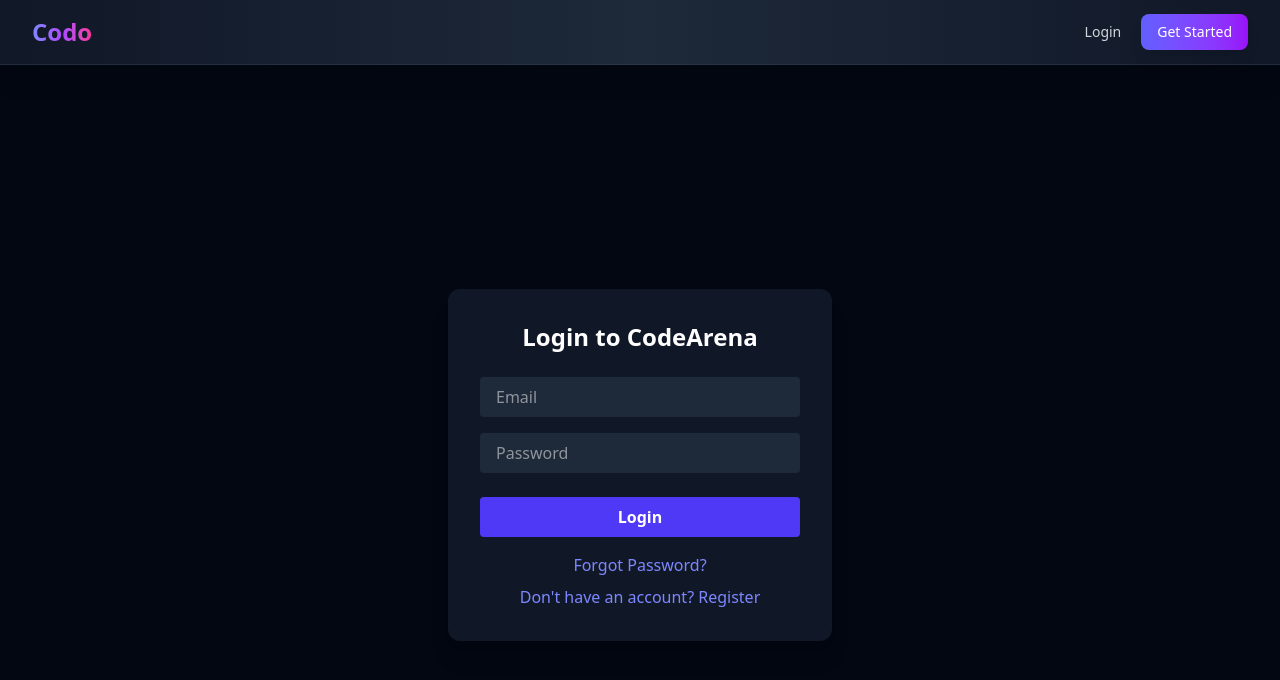
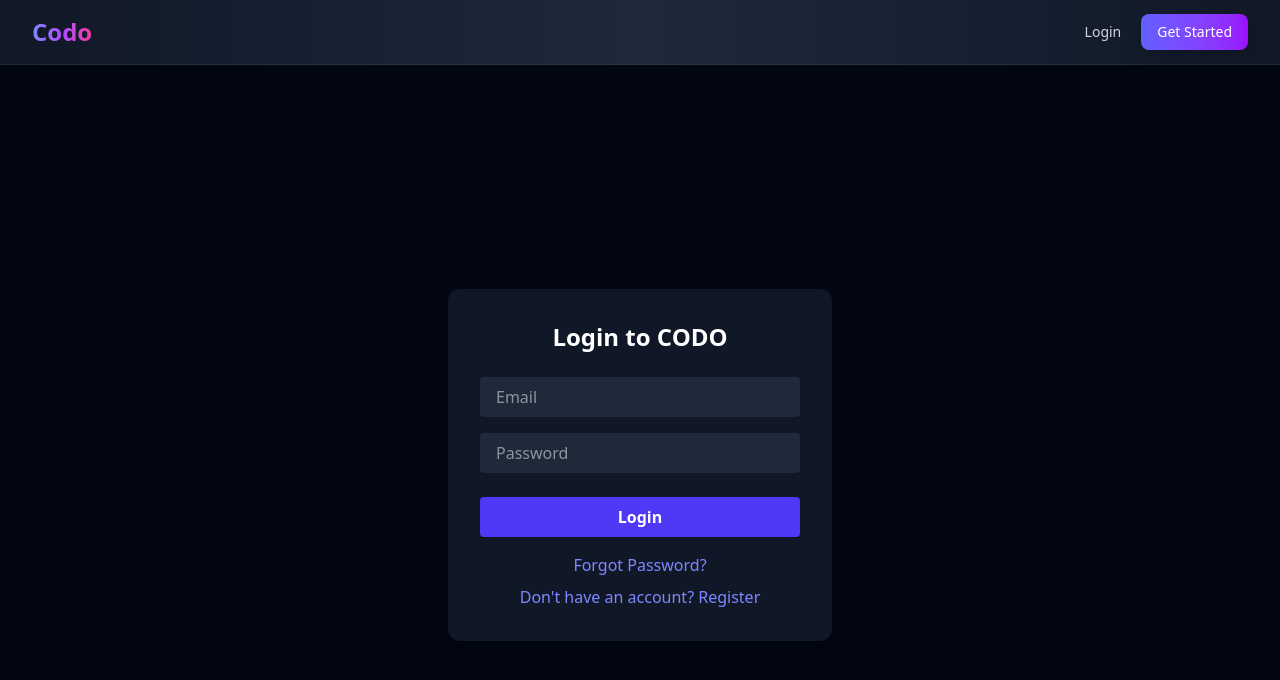
Before and after one commit to vishalsingh455/CodoFrontend, a React (Vite) app: page / in a window 1280 px wide. Shown: the top 680 px of the page. Built offline with nearby package versions, Linux system fonts and the light colour scheme; no server answers.

Commit message:
improve login page

```diff
--- a/src/pages/Login.jsx
+++ b/src/pages/Login.jsx
@@ -106,7 +106,7 @@ const Login = () => {
                 handleLogin(e)
             }} className="bg-gray-900 p-8 rounded-xl w-96 shadow-xl">
                 <h2 className="text-2xl text-white font-bold mb-6 text-center">
-                    Login to CodeArena
+                    Login to CODO
                 </h2>
 
                 <input
```
